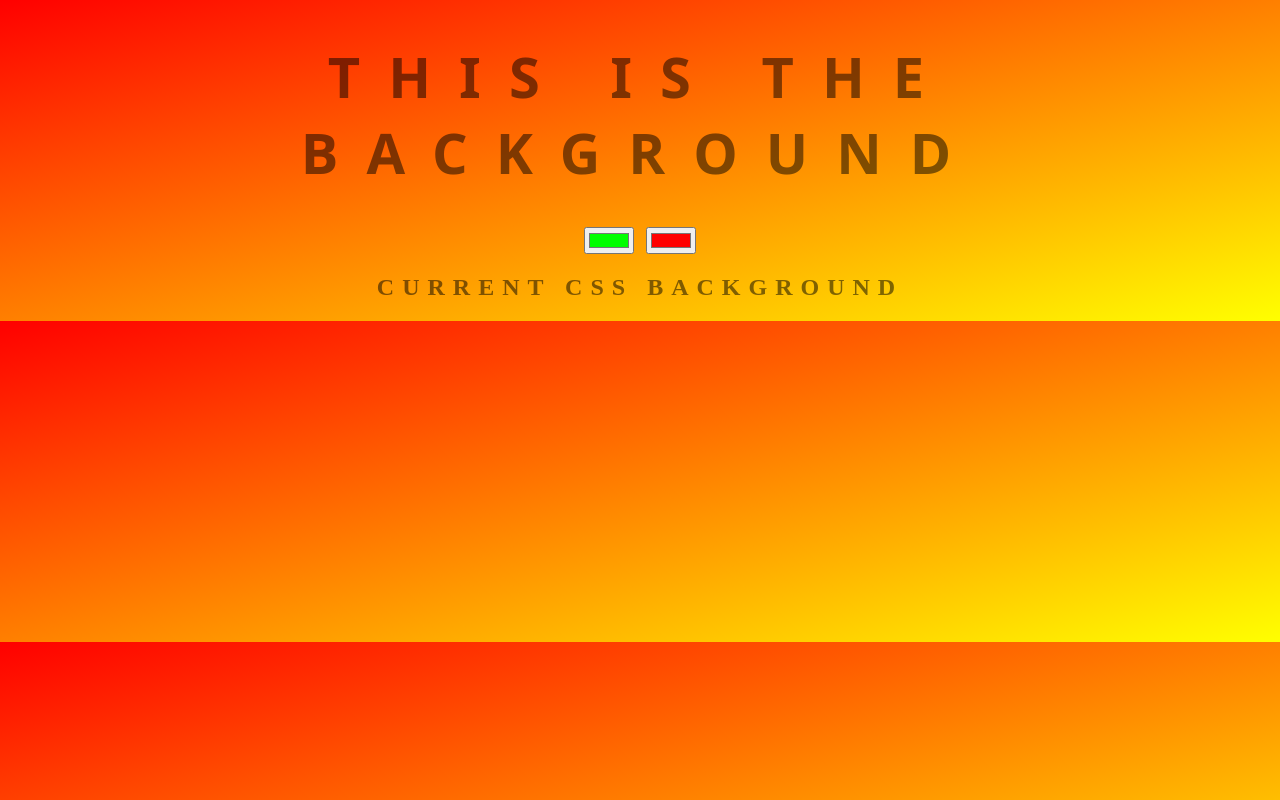
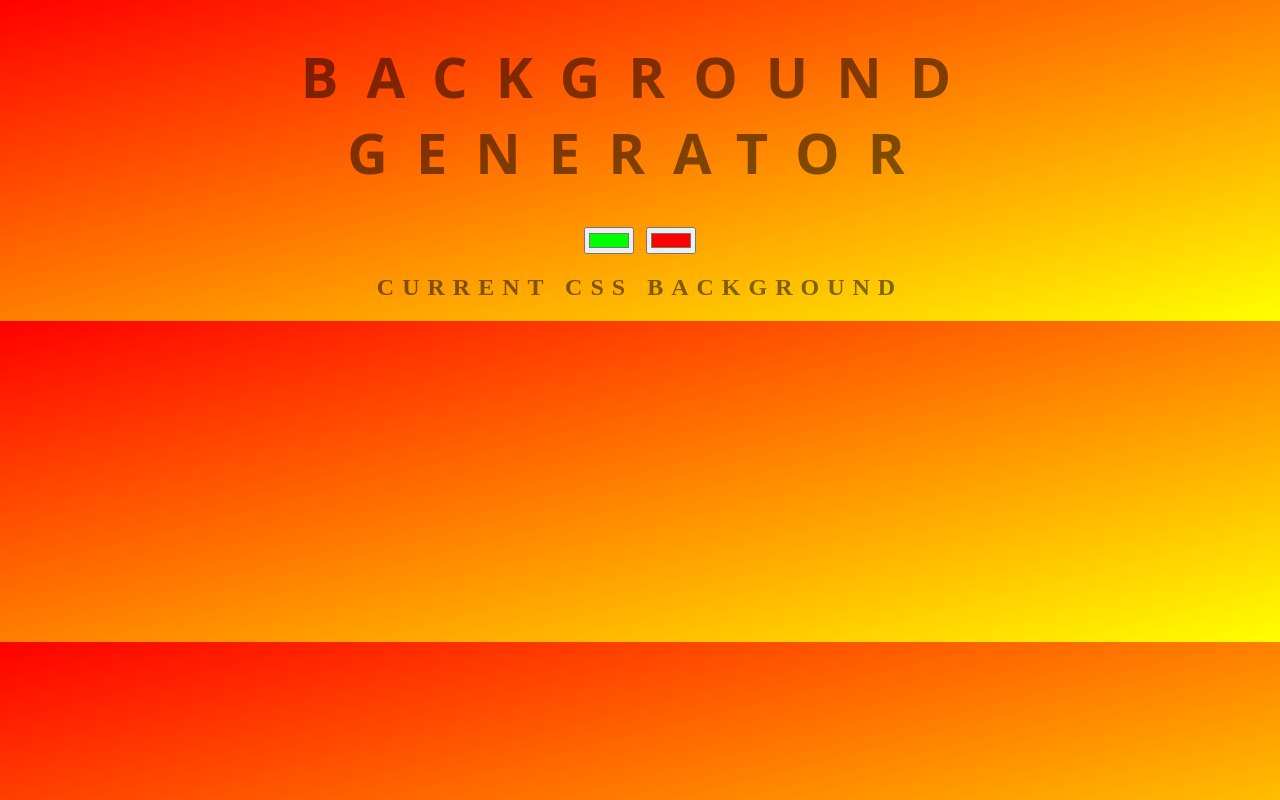
Before and after one commit to eugene3231/background-generator, a plain HTML site: page index.html in a window 1280 px wide. Drawn offline with Linux system fonts and the light colour scheme.

Commit message:
reverting back text change

```diff
--- a/index.html
+++ b/index.html
@@ -7,7 +7,7 @@
     <link rel="stylesheet" type = "text/css" href="style.css">
 </head>
 <body id="gradient">
-    <h1>This is the background</h1>
+    <h1>Background Generator</h1>
 
     <input oninput="changeGrad()" class="colorleft" type="color" name="color1" value="#00ff00">
 
```
